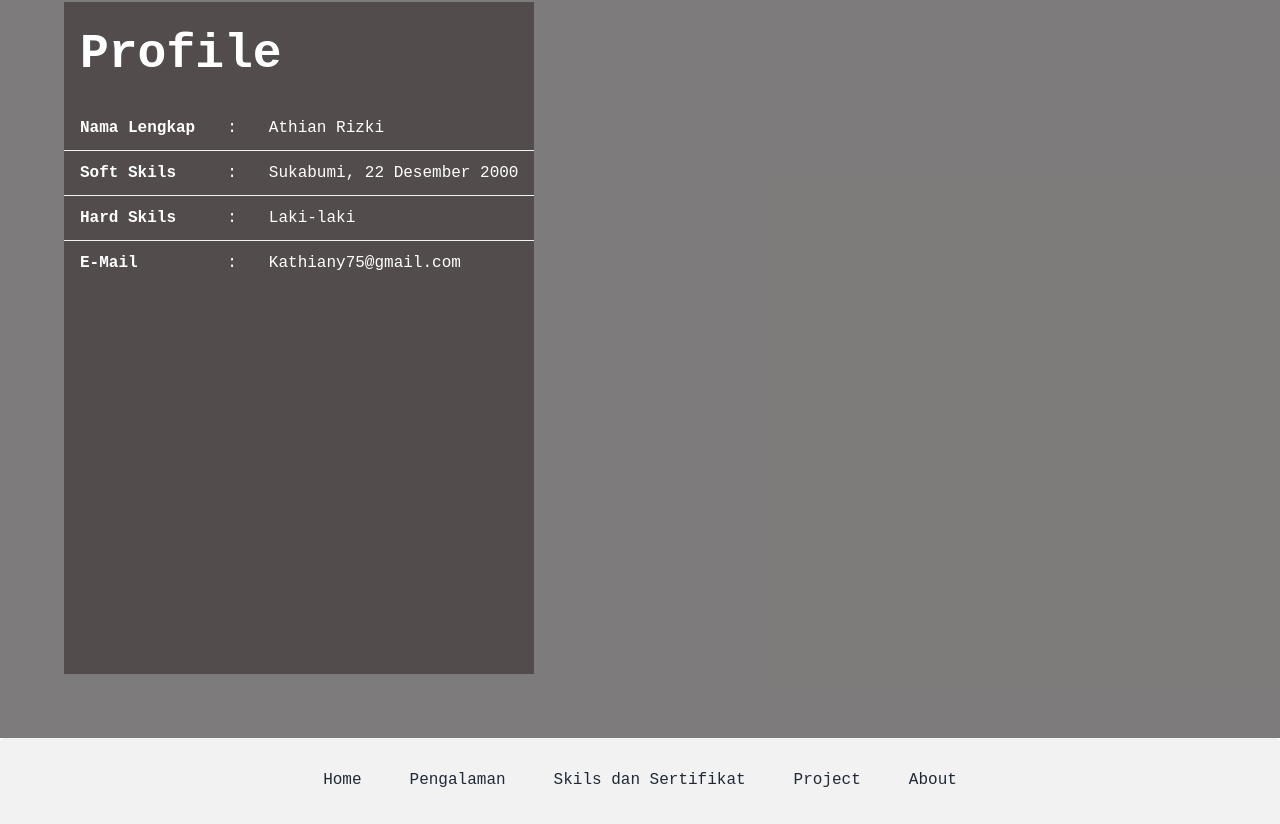
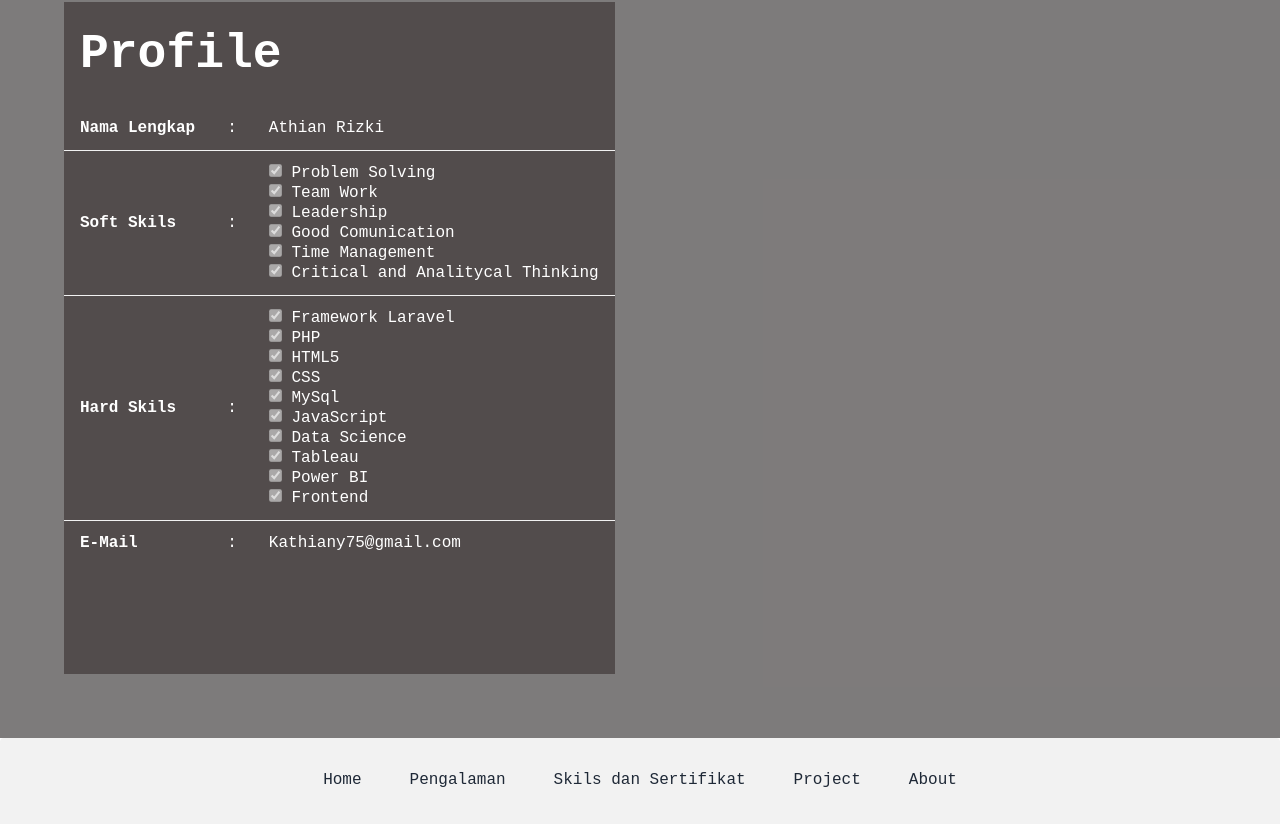
Before and after one commit to AthianR/AthianRizki, a website: page index.html in a window 1280 px wide. Shown: the part 1854-2678 px from the top of the page. Drawn offline with nearby package versions, Linux system fonts and the light colour scheme.

Commit message:
perbaikan

```diff
--- a/index.html
+++ b/index.html
@@ -221,12 +221,78 @@
                     <tr>
                       <th>Soft Skils</th>
                       <td>:</td>
-                      <td>Sukabumi, 22 Desember 2000</td>
+                      <td>
+                        <ul>
+                          <input type="checkbox" checked disabled />
+                          <span> Problem Solving</span>
+                        </ul>
+                        <ul>
+                          <input type="checkbox" checked disabled />
+                          <span> Team Work</span>
+                        </ul>
+                        <ul>
+                          <input type="checkbox" checked disabled />
+                          <span> Leadership</span>
+                        </ul>
+                        <ul>
+                          <input type="checkbox" checked disabled />
+                          <span> Good Comunication</span>
+                        </ul>
+                        <ul>
+                          <input type="checkbox" checked disabled />
+                          <span> Time Management</span>
+                        </ul>
+                        <ul>
+                          <input type="checkbox" checked disabled />
+                          <span> Critical and Analitycal Thinking</span>
+                        </ul>
+                      </td>
                     </tr>
                     <tr>
                       <th>Hard Skils</th>
                       <td>:</td>
-                      <td>Laki-laki</td>
+                      <td>
+                        <ul>
+                          <input type="checkbox" checked disabled />
+                          <span> Framework Laravel</span>
+                        </ul>
+                        <ul>
+                          <input type="checkbox" checked disabled />
+                          <span> PHP</span>
+                        </ul>
+                        <ul>
+                          <input type="checkbox" checked disabled />
+                          <span> HTML5</span>
+                        </ul>
+                        <ul>
+                          <input type="checkbox" checked disabled />
+                          <span> CSS</span>
+                        </ul>
+                        <ul>
+                          <input type="checkbox" checked disabled />
+                          <span> MySql</span>
+                        </ul>
+                        <ul>
+                          <input type="checkbox" checked disabled />
+                          <span> JavaScript</span>
+                        </ul>
+                        <ul>
+                          <input type="checkbox" checked disabled />
+                          <span> Data Science</span>
+                        </ul>
+                        <ul>
+                          <input type="checkbox" checked disabled />
+                          <span> Tableau</span>
+                        </ul>
+                        <ul>
+                          <input type="checkbox" checked disabled />
+                          <span> Power BI</span>
+                        </ul>
+                        <ul>
+                          <input type="checkbox" checked disabled />
+                          <span> Frontend </span>
+                        </ul>
+                      </td>
                     </tr>
                     <tr>
                       <th>E-Mail</th>
```
